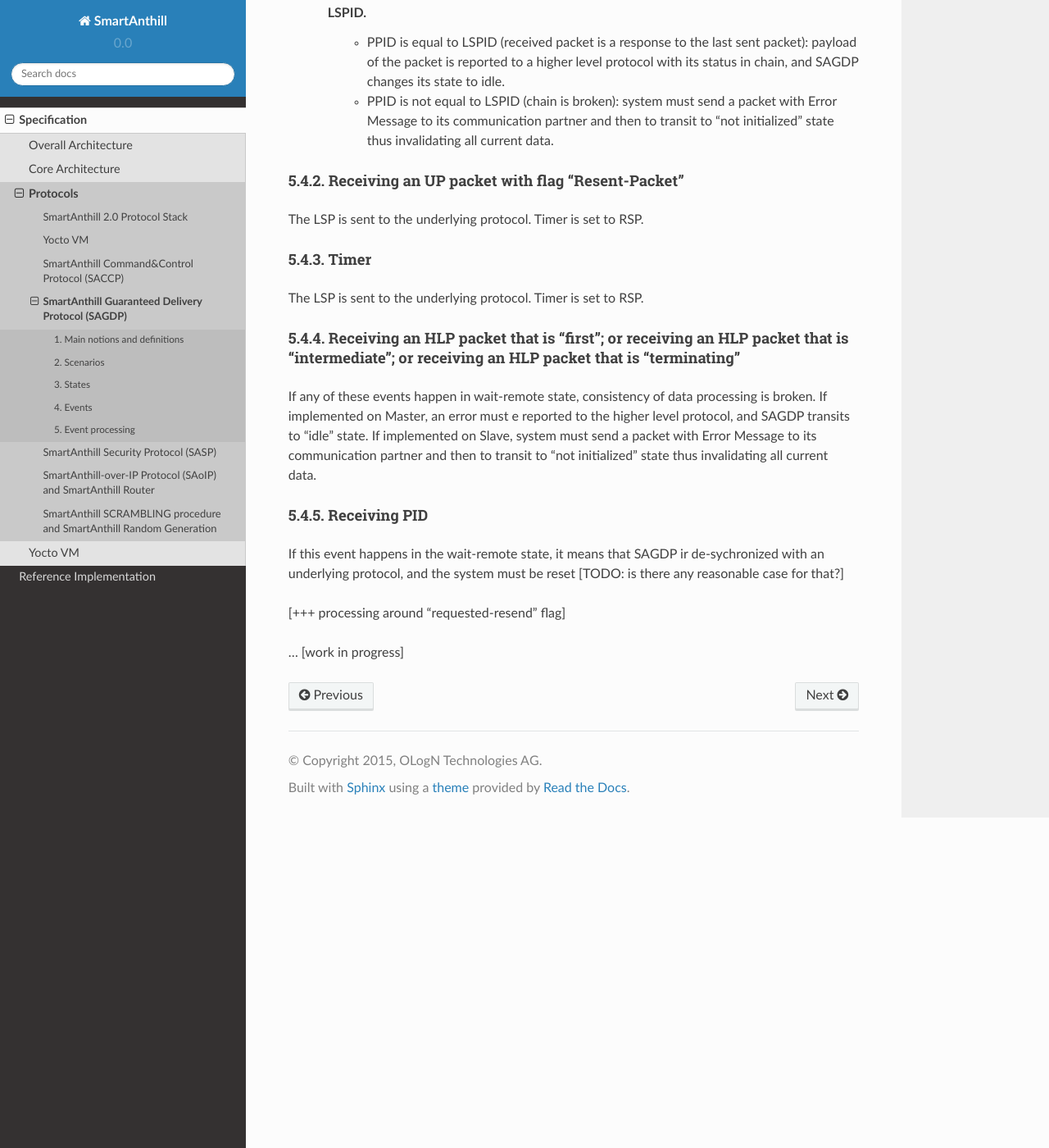
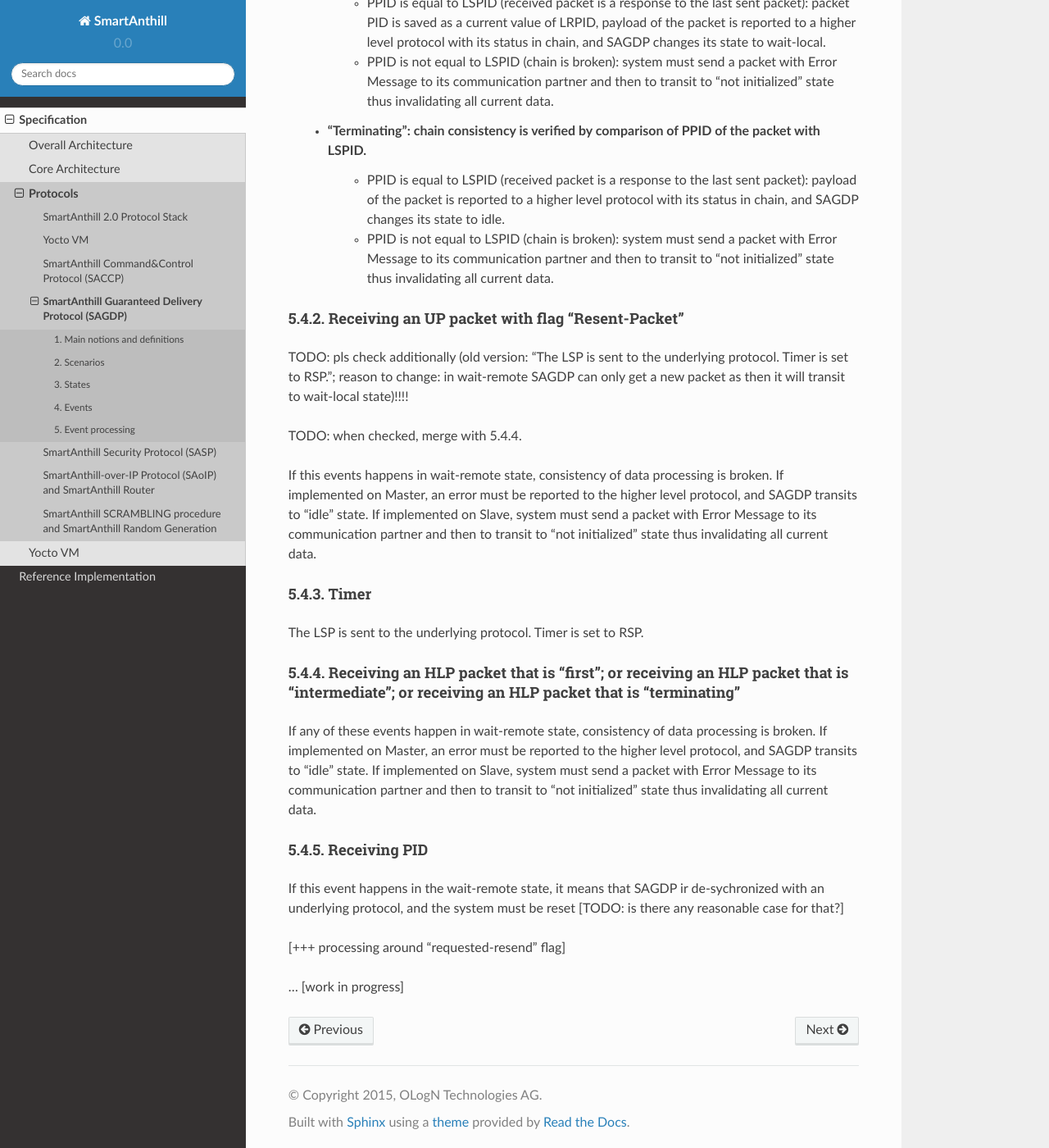
Before and after one commit to smartanthill/smartanthill2_0, a Sphinx documentation site: the page built from docs/design-documents/protocols/sagdp.rst, in a window 1280 px wide and 1400 px high, scrolled down 12035 px. Shown: the whole window at 82% size. Built offline with Sphinx 7.4.7 and the Read the Docs theme 2.0.0, drawn with Linux system fonts in a browser that asks for light colours; some of the changed text lies outside the part shown.

Commit message:
SAGDP spec: fixes in state/event processing

```diff
--- a/docs/design-documents/protocols/sagdp.rst
+++ b/docs/design-documents/protocols/sagdp.rst
@@ -303,8 +303,15 @@
 
 An UP packet is formed wherein HLP packet becomes a payload data, and a header contains flags regarding the position of the packet in chain ("is-first" flag is not set, "is-last" is not set) and the packet PPID that is equal to LSPID. The UP packet is sent to the underlying protocol. SAGDP changes its state to "idle".
 
-5.2.3. Receiving an HLP packet that is "first"; or an UP packet with flag "New-Packet"; or an UP packet with flag "Resent-Packet"; or Receiving PID
-'''''''''''''''''''''''''''''''''''''''''''''''''''''''''''''''''''''''''''''''''''''''''''''''''''''''''''''''''''''''''''''''''''''''''''''''''''
+5.2.3. Receiving a UP packet with flag "Resent-Packet"
+''''''''''''''''''''''''''''''''''''''''''''''''''''''
+
+TODO: pls check additionally!!!!
+
+The LSP is sent to the underlying protocol. Timer is set to RSP.
+
+5.2.4. Receiving an HLP packet that is "first"; or an UP packet with flag "New-Packet"; or Receiving PID
+''''''''''''''''''''''''''''''''''''''''''''''''''''''''''''''''''''''''''''''''''''''''''''''''''''''''
 
 TODO: pls check that the intended meaning didn't change
 
@@ -365,7 +372,12 @@
 5.4.2. Receiving an UP packet with flag "Resent-Packet"
 '''''''''''''''''''''''''''''''''''''''''''''''''''''''
 
-The LSP is sent to the underlying protocol. Timer is set to RSP.
+TODO: pls check additionally (old version: "The LSP is sent to the underlying protocol. Timer is set to RSP."; reason to change: in wait-remote SAGDP can only get a new packet as then it will transit to wait-local state)!!!!
+
+TODO: when checked, merge with 5.4.4.
+
+If this events happens in wait-remote state, consistency of data processing is broken. If implemented on Master, an error must be reported to the higher level protocol, and SAGDP transits to "idle" state. If implemented on Slave, system must send a packet with Error Message to its communication partner and then to transit to "not initialized" state thus invalidating all current data.
+
 
 5.4.3. Timer
 ''''''''''''
@@ -375,7 +387,7 @@
 5.4.4. Receiving an HLP packet that is "first"; or receiving an HLP packet that is "intermediate"; or receiving an HLP packet that is "terminating"
 '''''''''''''''''''''''''''''''''''''''''''''''''''''''''''''''''''''''''''''''''''''''''''''''''''''''''''''''''''''''''''''''''''''''''''''''''''
 
-If any of these events happen in wait-remote state, consistency of data processing is broken. If implemented on Master, an error must e reported to the higher level protocol, and SAGDP transits to "idle" state. If implemented on Slave, system must send a packet with Error Message to its communication partner and then to transit to "not initialized" state thus invalidating all current data.
+If any of these events happen in wait-remote state, consistency of data processing is broken. If implemented on Master, an error must be reported to the higher level protocol, and SAGDP transits to "idle" state. If implemented on Slave, system must send a packet with Error Message to its communication partner and then to transit to "not initialized" state thus invalidating all current data.
 
 5.4.5. Receiving PID
 ''''''''''''''''''''
```
